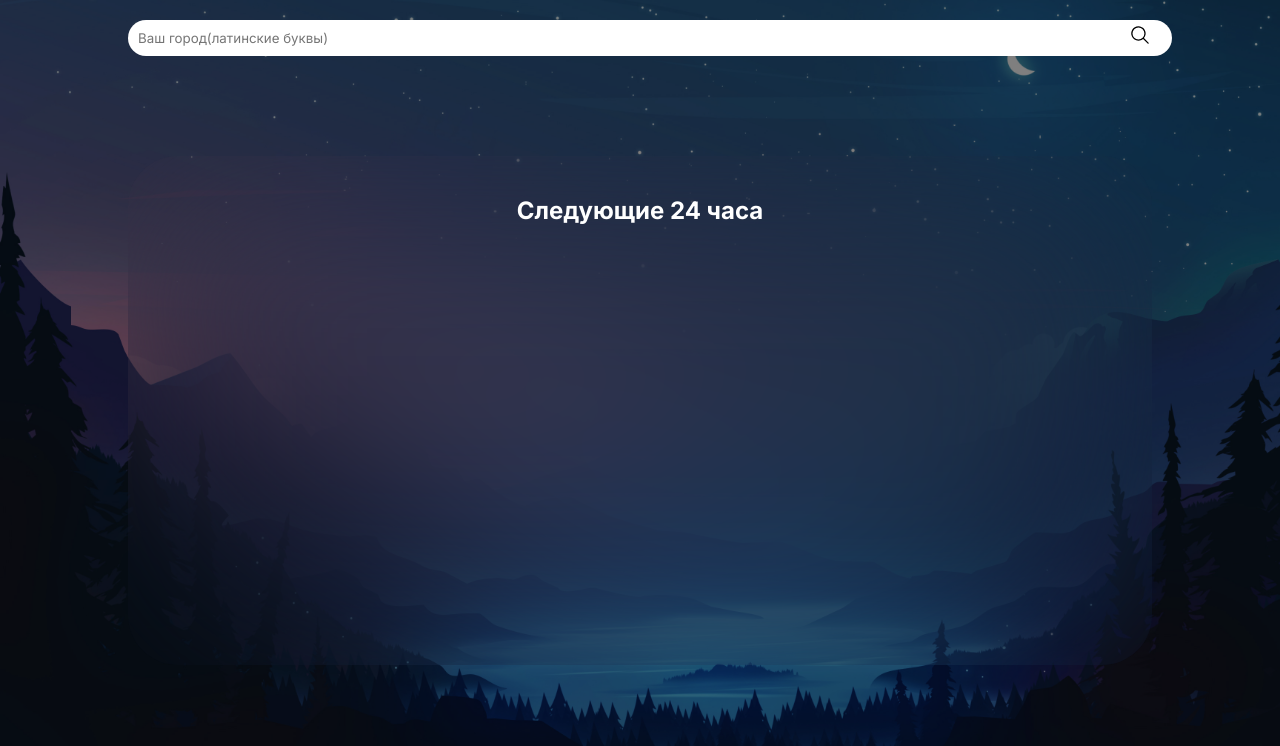
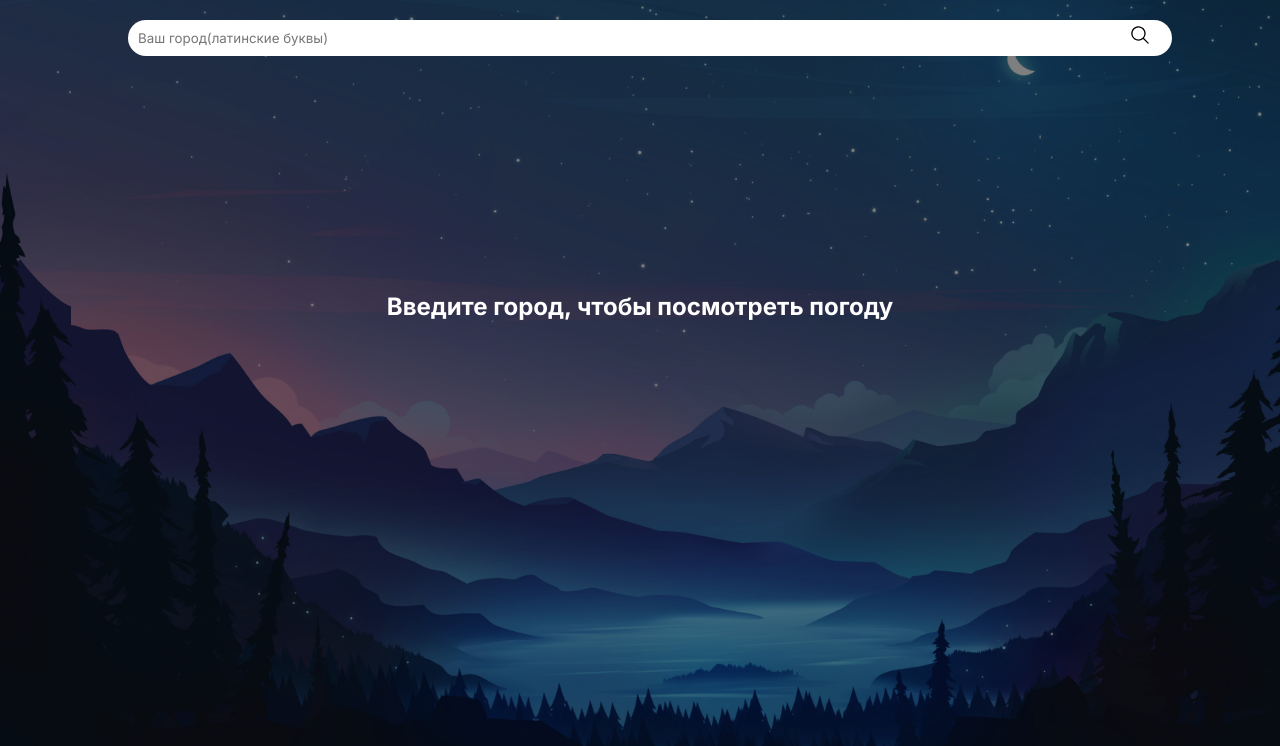
Before and after one commit to g1potez/Django-weather-app, a Django app: page / in a window 1280 px wide. Shown: the top 746 px of the page. Run offline with Django 5.2, Linux system fonts and the light colour scheme.

Commit message:
second commit

```diff
--- a/web/static/css/style.css
+++ b/web/static/css/style.css
@@ -67,6 +67,13 @@
     width: 20px;
 }
 
+.changeCity {
+    height: 50vh;
+    display: flex;
+    justify-content: center;
+    align-items: center;
+}
+
 .weatherInfo {
     display: flex;
     flex-direction: column;
@@ -94,7 +101,7 @@
     display: flex;
     flex-direction: column;
     align-items: center;
-    background-color: #48319d;
+    border: 2px solid #48319d
     padding: 30px;
     width: 60px;
     border-radius: 50px;
--- a/web/templates/web/index.html
+++ b/web/templates/web/index.html
@@ -11,11 +11,16 @@
     <div class="wrapper">
         <div class="container">
             <form class="weatherForm">
-                <input type="text" placeholder="Ваш город(латинские буквы)" name="city" class="weatherFormInput">
+                <input type="text" placeholder="Ваш город(латинские буквы)" name="city" class="weatherFormInput" required>
                 <button type="submit" class="weatherFormButton">
                     <svg xmlns="http://www.w3.org/2000/svg" viewBox="0 0 32 40" x="0px" y="0px"><g data-name="Layer 2"><path d="M29.71,28.29l-7.41-7.4a11.52,11.52,0,1,0-1.41,1.41l7.4,7.41a1,1,0,0,0,1.42,0A1,1,0,0,0,29.71,28.29ZM4,13.5A9.5,9.5,0,1,1,13.5,23,9.51,9.51,0,0,1,4,13.5Z"/></g></svg>
                 </button>
             </form>
+            {% if not city %}
+            <div class="changeCity">
+                <h2>Введите город, чтобы посмотреть погоду</h2>
+            </div>
+            {% else %}
             <div class="weatherInfo">
                 <div class="weatherInfo__info">
                     <p>{{cityText}}</p>
@@ -44,7 +49,8 @@
                     {% endfor %}
                 </div>
             </div>
-
+            {% endif %}
+        </div>
     </div>
 </body>
 </html>
```
Also changed, not shown: README.md (deleted).
